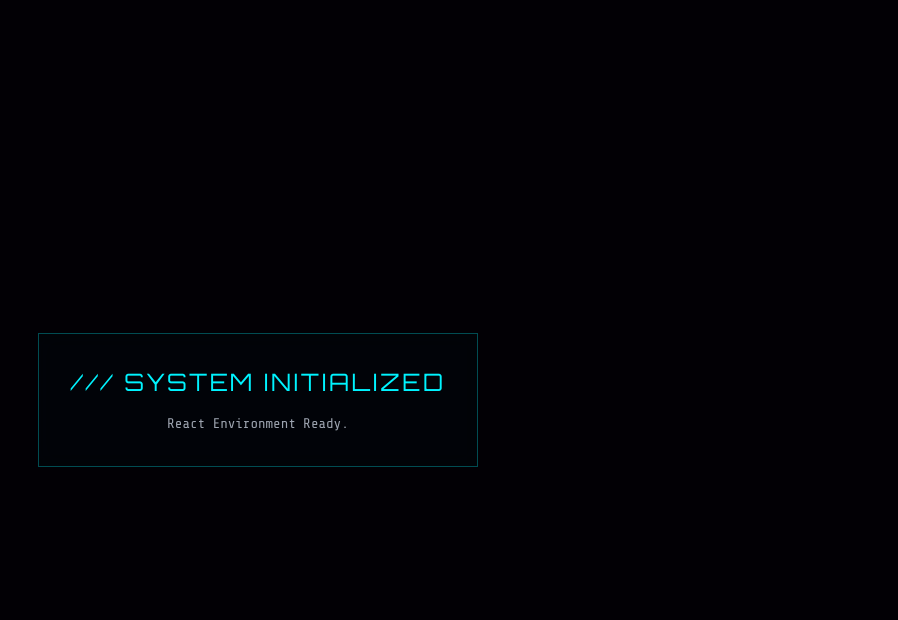
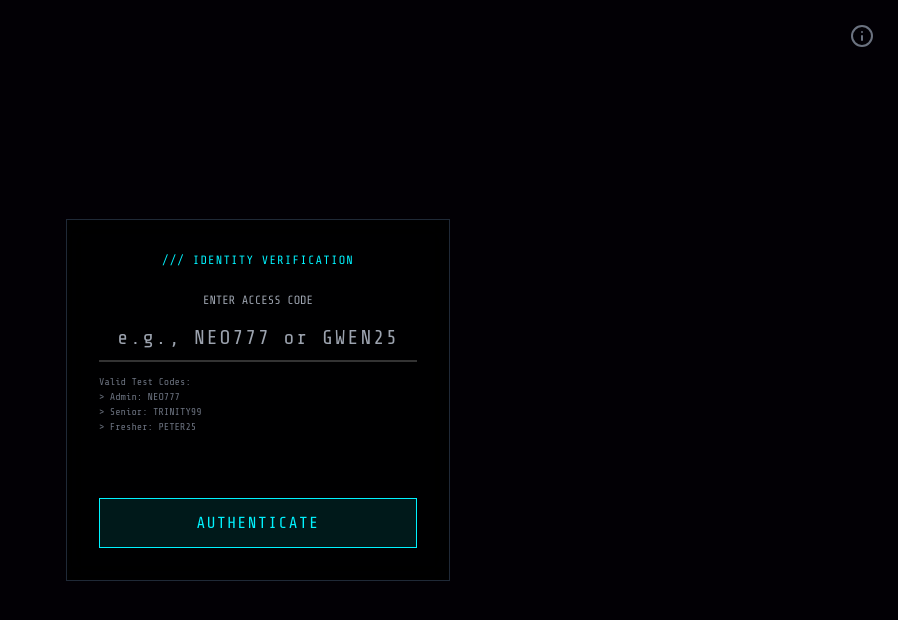
Before and after one commit to nothingonly/Testing, a React (Vite) app: page / in a window 1280 px wide. Shown: the top 620 px of the page, without its empty margins (382-1280 px from the left). Built offline with nearby package versions, Linux system fonts and the light colour scheme.

Commit message:
Implement login screen and user greeting

```diff
--- a/src/App.jsx
+++ b/src/App.jsx
@@ -1,32 +1,36 @@
 import React, { useState } from 'react';
+import LoginScreen from './components/ui/LoginScreen.jsx';
 
 function App() {
   const [currentScreen, setCurrentScreen] = useState('login'); // 'login', 'intro', 'dashboard'
+  const [activeUser, setActiveUser] = useState(null);
+
+  const handleLoginSuccess = (userData) => {
+    setActiveUser(userData);
+    setCurrentScreen('intro'); // Move to the next screen!
+    console.log("Logged in as:", userData);
+  };
 
   return (
-    <div className="relative w-full h-screen overflow-hidden">
+    <div className="relative w-full h-screen overflow-hidden bg-[#020005]">
 
       {/* 3D Canvas Layer will go here later */}
-      <div className="fixed inset-0 z-0 bg-[#020005]">
+      <div className="fixed inset-0 z-0 pointer-events-none">
         {/* <Scene /> */}
       </div>
 
-      {/* UI Layer */}
-      <div className="relative z-10 w-full h-full flex flex-col pointer-events-none">
-        {/* We use pointer-events-auto on child elements so we can still click the 3D background if needed */}
-        <div className="flex-1 w-full h-full pointer-events-auto flex items-center justify-center">
+      {/* UI Routing Layer */}
+      {currentScreen === 'login' && (
+        <LoginScreen onLoginSuccess={handleLoginSuccess} />
+      )}
 
-          <div className="text-center p-8 glass border-gray-800 backdrop-blur-md">
-            <h1 className="text-neon font-orbitron text-2xl tracking-widest mb-4">
-              /// SYSTEM INITIALIZED
-            </h1>
-            <p className="text-gray-400 font-mono text-sm">
-              React Environment Ready.
-            </p>
-          </div>
-
+      {currentScreen === 'intro' && (
+        <div className="relative z-10 flex items-center justify-center w-full h-full">
+           <h1 className="text-neon font-orbitron text-2xl tracking-widest">
+             WELCOME, {activeUser?.name.toUpperCase()}
+           </h1>
         </div>
-      </div>
+      )}
 
     </div>
   );
```
